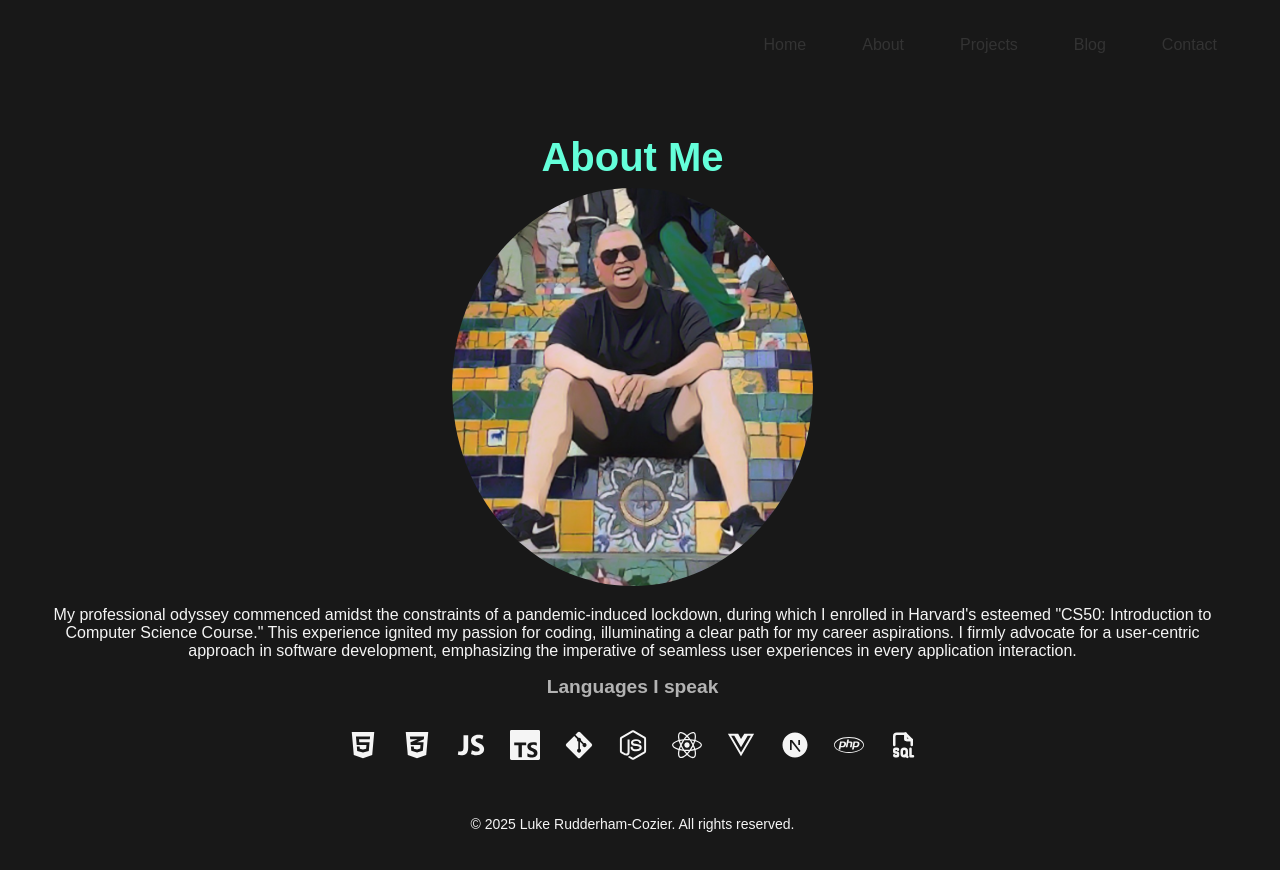
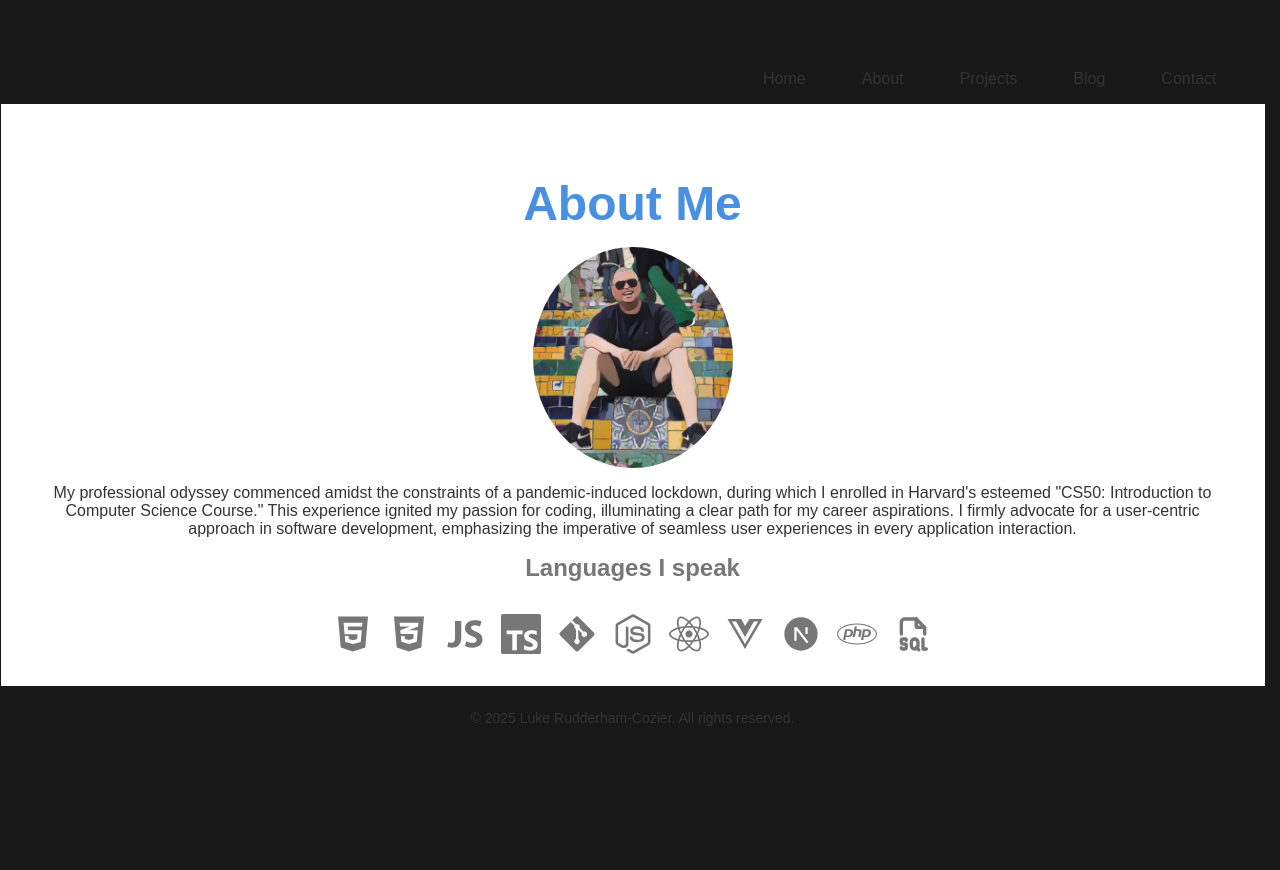
Before and after one commit to LRCozier/lacozier-devportfolio, a React (Vite) app in the folder lacportfolio/: page /lacozier-devportfolio/about in a window 1280 px wide. After the commit the page ends 800 px from the top, so only its background shows below. Built offline with nearby package versions, Linux system fonts and the light colour scheme.

Commit message:
updated pages.css

```diff
--- a/lacportfolio/src/pages/pages.css
+++ b/lacportfolio/src/pages/pages.css
@@ -1,6 +1,18 @@
+:root {
+  --accent-color: #4a90e2;
+  --text-primary: #333;
+  --text-secondary: #777;
+  --background-color: #fff;
+  --section-padding: 2rem;
+  --max-content-width: 1200px;
+}
+
 .portfolio-page {
+  max-width: var(--max-content-width);
+  margin: 0 auto;
+  padding: var(--section-padding);
   text-align: center;
-  padding: 2rem;
+  background-color: var(--background-color);
 }
 
 .portfolio-heading {
@@ -16,43 +28,43 @@
   margin-bottom: 1rem;
 }
 
-.portfolio-profile-picture{
-  height: 30%;
+.portfolio-profile-picture {
   width: 30%;
+  max-width: 200px;
   border-radius: 55%;
+  margin: 1rem auto;
+  display: block;
 }
 
-/*START - HOMEPAGE STYLES*/
-
-/*START - TECH STACK ICONS*/
 .tech-stack {
   display: flex;
-  gap: 1.5rem;
+  flex-wrap: wrap;
   justify-content: center;
+  gap: 1rem;
   margin-top: 2rem;
-  font-size: 30px;
 }
 
-svg.tech-icon-html {
-  font-size: 30px;
-  color: var(--text-primary);
-  transition: color 0.3s ease-in-out;
-  margin: 0 15px;
+.tech-icon {
+  font-size: 2.5rem;
+  transition: transform 0.3s ease, color 0.3s ease;
+  color: var(--text-secondary);
 }
 
 .tech-icon:hover {
+  transform: scale(1.2);
   color: var(--accent-color);
 }
 
-@media (max-width: 768px) {
-  .tech-stack {
-    display: flex;
-    font-size: 2rem;
-    gap: 6px;
-    justify-content: space-around;
+@media (min-width: 768px) {
+  .portfolio-heading {
+    font-size: 3rem;
+  }
+
+  .portfolio-subheading {
+    font-size: 1.5rem;
+  }
+
+  .portfolio-profile-picture {
+    width: 20%;
+  }
 }
-}
-
-/*END - TECH STACK ICONS*/
-
-/*START - HOMEPAGE STYLES*/
```
